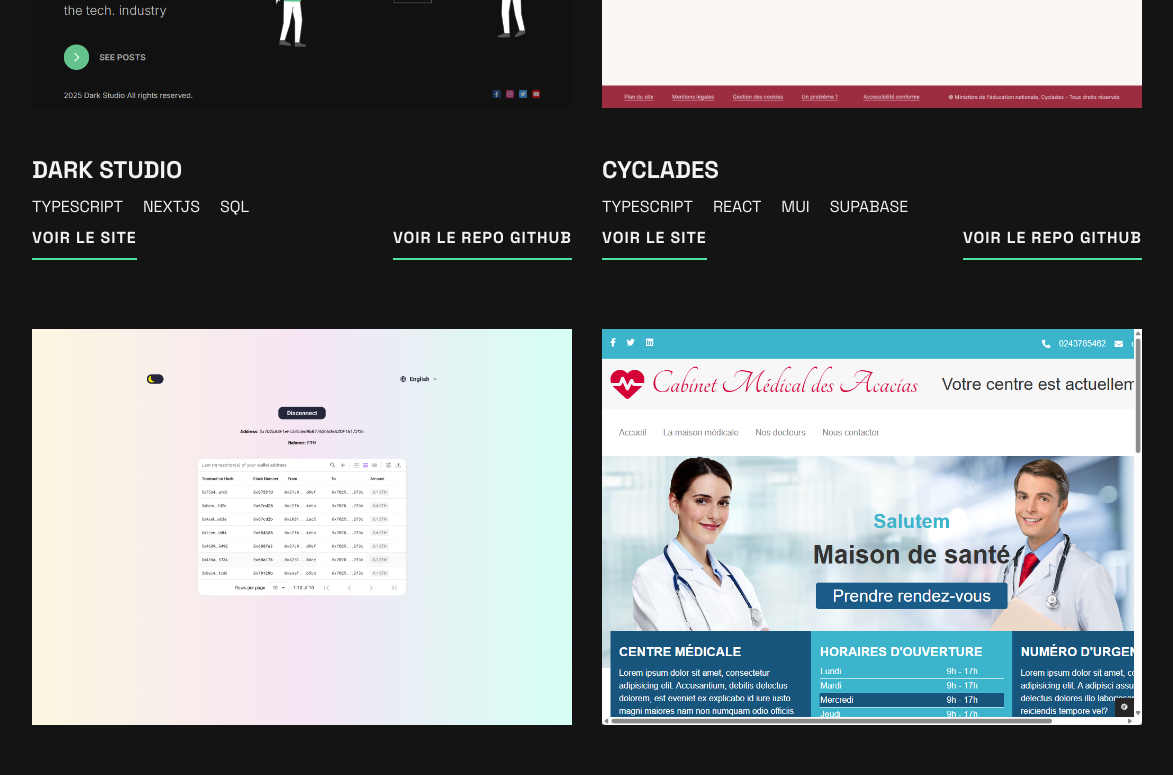
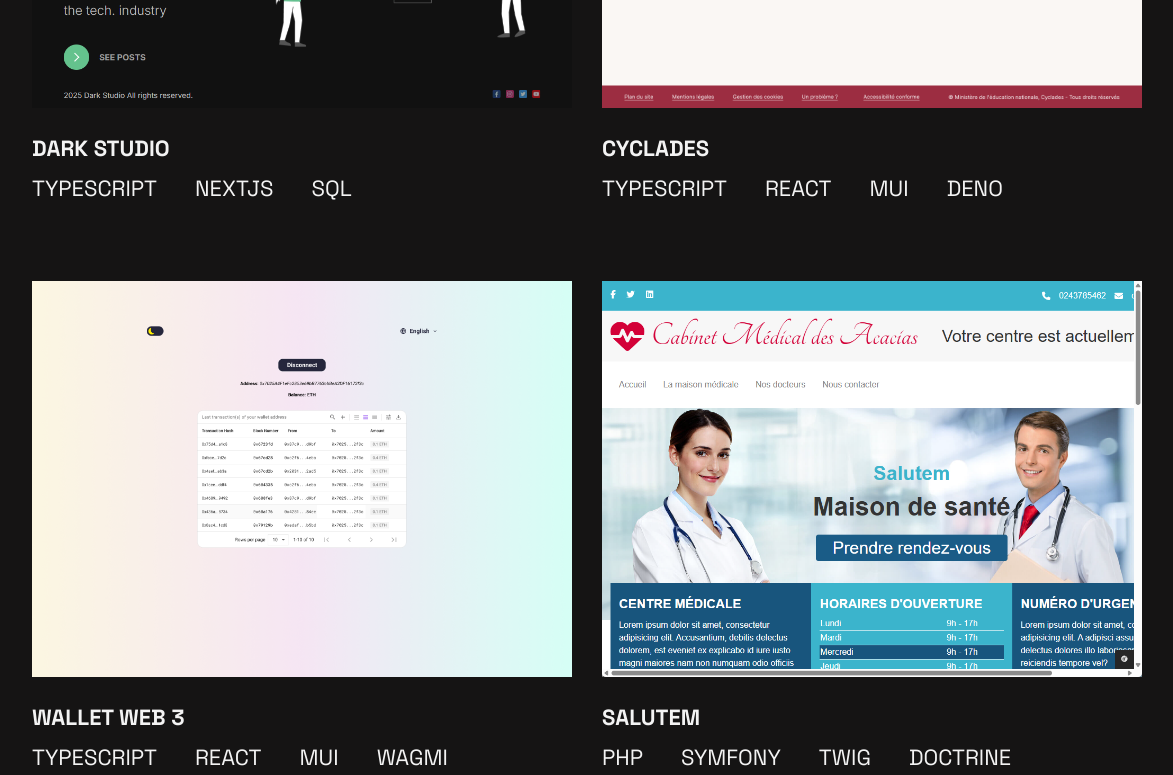
Before and after one commit to Hitch95/Portfolio, a React (Vite) app: page / in a window 1536 px wide. Shown: the part 1660-2435 px from the top of the page, without its empty margins (181-1354 px from the left). Built offline with nearby package versions, Linux system fonts and the light colour scheme.

Commit message:
add an hover effect on images projects

```diff
--- a/src/components/Projects/Projects.css
+++ b/src/components/Projects/Projects.css
@@ -108,6 +108,7 @@
 
         @media screen and (min-width: 1440px) {
             width: 100%;
+            gap: 20px;
         }
 
         .background-img-project {
@@ -116,14 +117,78 @@
             background-repeat: no-repeat;
             height: 253px;
             width: 345px;
+            position: relative;
 
             @media screen and (min-width: 1440px) {
                 width: 540px;
                 height: 400px;
+                overflow: hidden;
+
+                &::before {
+                    content: "";
+                    position: absolute;
+                    top: 0;
+                    left: 0;
+                    width: 100%;
+                    height: 100%;
+                    background-color: rgba(0, 0, 0, 0.7);
+                    opacity: 0;
+                    transition: opacity 0.3s ease;
+                    z-index: 2;
+                }
+
+                &:hover {
+                    &::before {
+                        opacity: 1;
+                    }
+
+                    >div.links-container {
+                        opacity: 1;
+                    }
+                }
+            }
+
+            >div.links-container {
+                display: none;
+
+                @media screen and (min-width: 1440px) {
+                    position: absolute;
+                    top: 50%;
+                    left: 50%;
+                    transform: translate(-50%, -50%);
+                    opacity: 0;
+                    z-index: 2;
+                    transition: opacity 0.3s ease;
+                    display: flex;
+                    flex-direction: column;
+                    align-items: center;
+                    gap: 48px;
+                    height: 124px;
+                    width: auto;
+                    cursor: pointer;
+                }
+
+                a {
+                    @media screen and (min-width: 1440px) {
+                        text-decoration: none;
+                        padding-bottom: 08px;
+                        letter-spacing: 1px;
+                        color: #f3f3f3;
+                        text-transform: uppercase;
+                        font-size: 1em;
+                        font-weight: bold;
+                        border-bottom: 0.15rem solid #4ee1a0;
+
+                        &:hover {
+                            color: #4ee1a0;
+                        }
+                    }
+
+                }
             }
         }
 
-        .below-img-project {
+        div.below-img-project {
             display: grid;
             grid-template-rows: auto auto auto;
             grid-template-columns: 1fr;
@@ -133,23 +198,38 @@
                 font-size: 1.5em;
                 text-transform: uppercase;
                 grid-row: 1;
+
+                @media screen and (min-width: 1440px) {
+                    font-size: 22px;
+                }
             }
 
             p {
                 text-align: left;
                 grid-row: 2;
+                display: flex;
+                flex-direction: row;
+                gap: 18px;
 
                 >span {
                     text-transform: uppercase;
                     margin-right: 20px;
                 }
+
+                @media screen and (min-width: 1440px) {
+                    font-size: 22px;
+                }
             }
 
-            div.links-container {
+            >div.links-container {
                 grid-row: 3;
                 display: flex;
                 flex-direction: row;
                 justify-content: space-between;
+
+                @media screen and (min-width: 1440px) {
+                    display: none;
+                }
 
                 a {
                     text-decoration: none;
--- a/src/components/Projects/Projects.tsx
+++ b/src/components/Projects/Projects.tsx
@@ -11,7 +11,22 @@
 			</header>
 
 			<div className="card-project">
-				<div className="background-img-project"></div>
+				<div className="background-img-project">
+					<div className="links-container">
+						<a
+							href="https://dark-studio-blog.vercel.app/"
+							className="green-color-hover"
+						>
+							Voir le site
+						</a>
+						<a
+							href="https://github.com/Hitch95/Dark_Studio_Blog"
+							className="green-color-hover"
+						>
+							Voir le Repo Github
+						</a>
+					</div>
+				</div>
 				<div className="below-img-project">
 					<h3>Dark Studio</h3>
 					<p>
@@ -37,14 +52,29 @@
 			</div>
 
 			<div className="card-project">
-				<div className="background-img-project"></div>
+				<div className="background-img-project">
+					<div className="links-container">
+						<a
+							href="https://cyclades-a11-y.vercel.app/"
+							className="green-color-hover"
+						>
+							Voir le site
+						</a>
+						<a
+							href="https://github.com/Hitch95/Cyclades_A11Y"
+							className="green-color-hover"
+						>
+							Voir le Repo Github
+						</a>
+					</div>
+				</div>
 				<div className="below-img-project">
 					<h3>Cyclades</h3>
 					<p>
 						<span>Typescript</span>
 						<span>React</span>
 						<span>MUI</span>
-						<span>Supabase</span>
+						<span>Deno</span>
 					</p>
 					<div className="links-container">
 						<a
@@ -64,7 +94,22 @@
 			</div>
 
 			<div className="card-project">
-				<div className="background-img-project"></div>
+				<div className="background-img-project">
+					<div className="links-container">
+						<a
+							href="https://etherscore-test.vercel.app/"
+							className="green-color-hover"
+						>
+							Voir le site
+						</a>
+						<a
+							href="https://github.com/Hitch95/etherscore_test"
+							className="green-color-hover"
+						>
+							Voir le Repo Github
+						</a>
+					</div>
+				</div>
 				<div className="below-img-project">
 					<h3>Wallet Web 3</h3>
 					<p>
@@ -91,7 +136,19 @@
 			</div>
 
 			<div className="card-project">
-				<div className="background-img-project"></div>
+				<div className="background-img-project">
+					<div className="links-container">
+						<a href="" className="green-color-hover">
+							Voir le site
+						</a>
+						<a
+							href="https://github.com/Hitch95/DoctoMed"
+							className="green-color-hover"
+						>
+							Voir le Repo Github
+						</a>
+					</div>
+				</div>
 				<div className="below-img-project">
 					<h3>Salutem</h3>
 					<p>
```
